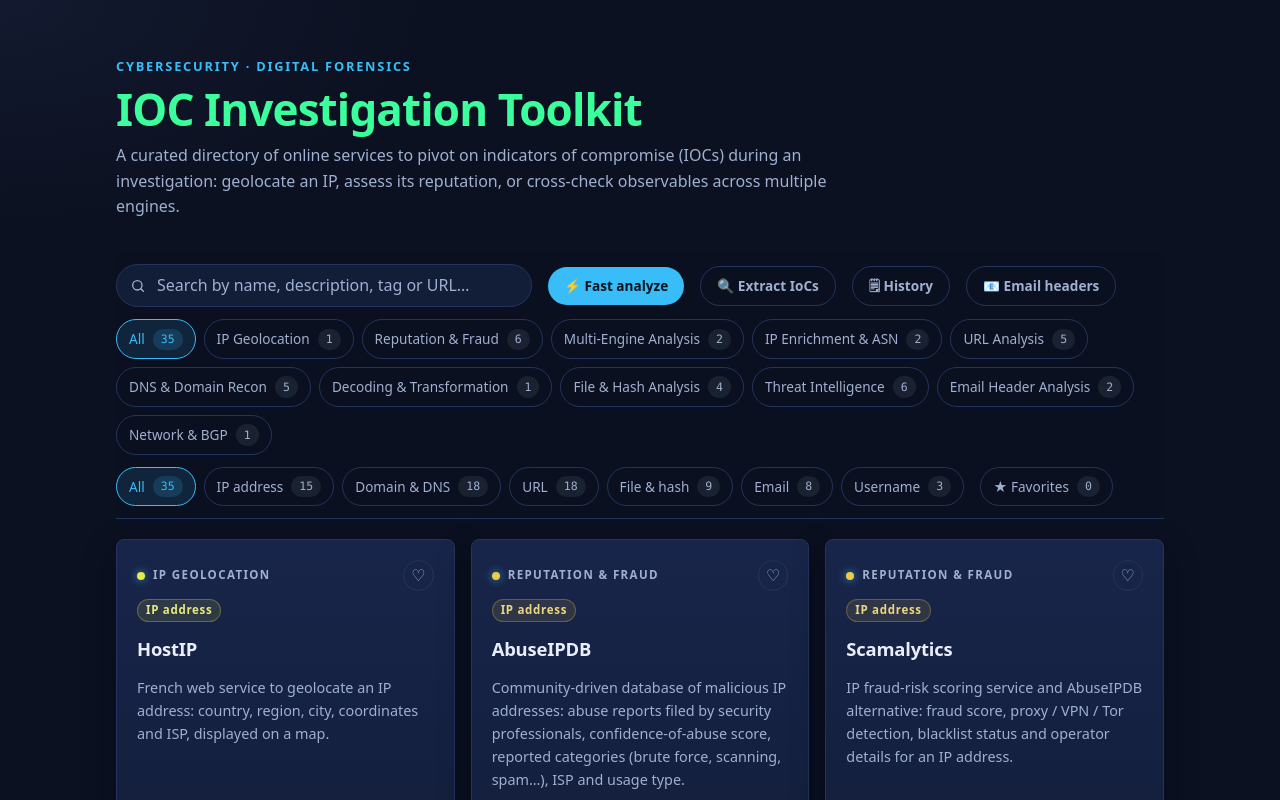
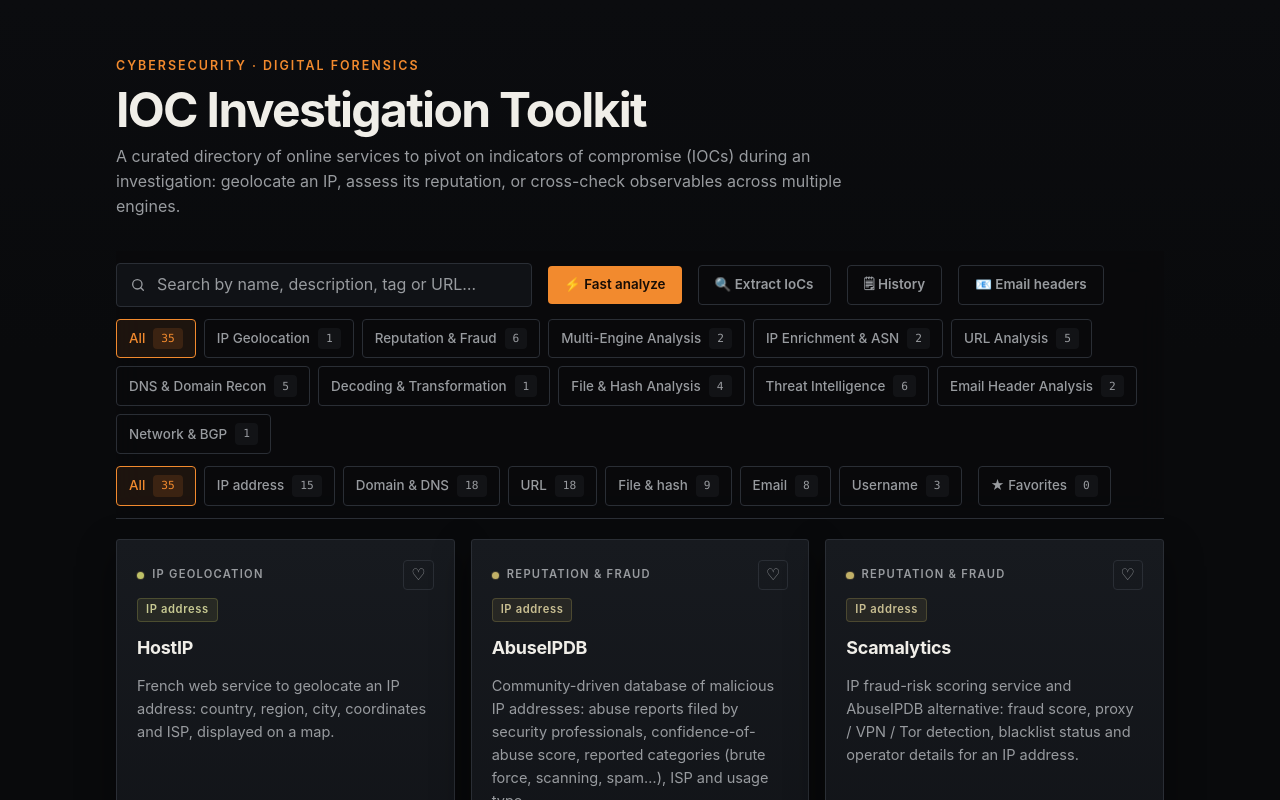
Before and after one commit to j0rdan-m/ioc-tracking-tool, a Svelte app: page / in a window 1280 px wide. Shown: the top 800 px of the page. Built offline with nearby package versions, Linux system fonts and the light colour scheme.

Commit message:
style : Update theme

```diff
--- a/src/styles/theme.css
+++ b/src/styles/theme.css
@@ -1,51 +1,48 @@
 /* ============================================================================
- * THEME — the single file to restyle the whole application.
+ * THEME — Premium Technical / Amber
  *
- * Everything the UI renders (colours, typography, corner radii, elevation,
- * spacing, dialog sizes, motion) is expressed through the custom properties
- * declared here. Components never hard-code a colour, a radius or a font size:
- * they consume these tokens, so editing a value below restyles every place it
- * is used — no component needs to be touched.
+ * Direction:
+ * - near-black graphite rather than blue SaaS navy
+ * - warm amber/copper accent rather than neon cyan
+ * - restrained elevation, almost no decorative glow
+ * - tighter, squarer geometry
+ * - status colours remain functional and distinct
+ * - category colours are deliberately desaturated
  *
- * How to use it:
- *   1. Change a *palette* value (set 1) to shift the whole look, or a
- *      *semantic* value (set 2) to retarget one role (e.g. borders only).
- *   2. Soft/translucent fills are derived with `color-mix()` from the colour
- *      they tint, so they follow automatically (an amber accent gives amber
- *      chips, amber focus rings, amber glows).
- *   3. Typography (set 3), shape (set 4), elevation (set 5), layout (set 6)
- *      and motion (set 7) are independent: changing the radius scale re-shapes
- *      every card, pill and input at once.
- *
- * The tokens are plain CSS custom properties: no build step, no preprocessor.
- * They can also be overridden at runtime (e.g. `:root` in DevTools, or a
- * media query for a light theme) without rebuilding.
+ * Components keep consuming the same tokens: this file can replace the
+ * existing theme without changing component CSS.
  * ========================================================================== */
 
 :root {
   color-scheme: dark;
 
   /* ---------------------------------------------------------------------- *
-   * 1. Palette — raw colours, no meaning attached.                          *
+   * 1. Palette — graphite + warm metal.                                     *
    * ---------------------------------------------------------------------- */
-  --palette-navy-950: #0b1120; /* page background */
-  --palette-navy-900: #121d38; /* inputs and sunken blocks */
-  --palette-navy-800: #18254a; /* raised surfaces: cards, dialogs */
-  --palette-navy-700: #24345c; /* borders */
-  --palette-ink-50: #e8eefc; /* primary text */
-  --palette-ink-400: #9fb0d0; /* secondary text */
-  --palette-slate-400: #94a3b8; /* neutral markers (dots, bars, counters) */
-  --palette-sky-400: #38bdf8; /* primary accent */
-  --palette-sky-500: #0ea5e9; /* primary accent, pressed/hover */
-  --palette-indigo-400: #818cf8; /* secondary accent, decoration only */
-  --palette-green-400: #4ade80; /* positive / observed fact */
-  --palette-jade-400: #3aff9c; /* high-tech green (hero title) */
-  --palette-red-400: #f87171; /* negative / error */
-  --palette-amber-400: #facc15; /* caution */
-  --palette-shadow: #020817; /* shadow and overlay tint */
+  --palette-navy-950: #090a0c; /* page background — carbon black */
+  --palette-navy-900: #101216; /* inputs and sunken blocks */
+  --palette-navy-800: #171a1f; /* raised surfaces: cards, dialogs */
+  --palette-navy-700: #2a2e35; /* borders */
+
+  --palette-ink-50: #f0eee8; /* warm off-white, primary text */
+  --palette-ink-400: #989b9f; /* secondary text */
+  --palette-slate-400: #777c83; /* neutral markers, counters */
+
+  /* Main product identity: clear orange / restrained copper. */
+  --palette-sky-400: #f28a2e; /* primary accent — clear technical orange */
+  --palette-sky-500: #d96c18; /* pressed / hover — deeper burnt orange */
+  --palette-indigo-400: #bd6530; /* secondary brand detail — restrained copper */
+
+  /* Functional state colours: deliberately quieter than neon. */
+  --palette-green-400: #66b58a; /* positive / observed fact */
+  --palette-jade-400: #f0a24a; /* retained token, warm orange rather than neon */
+  --palette-red-400: #cf6b67; /* negative / error */
+  --palette-amber-400: #e0a84f; /* caution */
+
+  --palette-shadow: #000000; /* shadow and overlay tint */
 
   /* ---------------------------------------------------------------------- *
-   * 2. Semantic colours — what each role means.                             *
+   * 2. Semantic colours.                                                    *
    * ---------------------------------------------------------------------- */
   --color-bg: var(--palette-navy-950);
   --color-surface: var(--palette-navy-900);
@@ -53,116 +50,133 @@
   --color-border: var(--palette-navy-700);
   --color-text: var(--palette-ink-50);
   --color-text-muted: var(--palette-ink-400);
+
   --color-accent: var(--palette-sky-400);
   --color-accent-strong: var(--palette-sky-500);
   --color-brand: var(--palette-indigo-400);
+
   --color-success: var(--palette-green-400);
   --color-danger: var(--palette-red-400);
   --color-warning: var(--palette-amber-400);
-  /* Hero <h1> colour: a neon, terminal-like green. */
-  --color-hero-title: var(--palette-jade-400);
-  /* Text/icon colour to place on a filled accent surface. */
-  --color-accent-contrast: #08131f;
 
-  /* Translucent roles: derived from the colour they tint. */
-  --color-overlay: color-mix(in srgb, var(--palette-shadow) 72%, transparent);
-  --color-surface-sunken: color-mix(in srgb, var(--palette-navy-800) 50%, transparent);
-  --color-accent-soft: color-mix(in srgb, var(--color-accent) 12%, transparent);
-  --color-accent-soft-strong: color-mix(in srgb, var(--color-accent) 16%, transparent);
-  --color-accent-veil: color-mix(in srgb, var(--color-accent) 9%, transparent);
-  --color-brand-veil: color-mix(in srgb, var(--color-brand) 7%, transparent);
-  --color-success-soft: color-mix(in srgb, var(--color-success) 14%, transparent);
-  --color-danger-soft: color-mix(in srgb, var(--color-danger) 14%, transparent);
-  --color-warning-soft: color-mix(in srgb, var(--color-warning) 14%, transparent);
-  --color-neutral-soft: color-mix(in srgb, var(--palette-slate-400) 12%, transparent);
-  --color-neutral-faint: color-mix(in srgb, var(--palette-slate-400) 10%, transparent);
-  --color-neutral-chip: color-mix(in srgb, var(--palette-slate-400) 14%, transparent);
-  --color-neutral-track: color-mix(in srgb, var(--palette-slate-400) 18%, transparent);
-  --color-neutral-marker: color-mix(in srgb, var(--palette-slate-400) 70%, transparent);
-  --color-neutral-border: color-mix(in srgb, var(--palette-slate-400) 16%, transparent);
-  --color-success-border: color-mix(in srgb, var(--color-success) 50%, transparent);
-  --color-danger-soft-weak: color-mix(in srgb, var(--color-danger) 8%, transparent);
-  --color-danger-border: color-mix(in srgb, var(--color-danger) 50%, transparent);
-  --color-danger-border-strong: color-mix(in srgb, var(--color-danger) 40%, transparent);
-  --color-border-subtle: color-mix(in srgb, var(--color-border) 60%, transparent);
+  /* Hero title stays primarily typographic, not neon. */
+  --color-hero-title: var(--palette-ink-50);
 
-  /* Page backdrop: two coloured glows over the background colour. */
+  /* Dark text/icon colour on a filled orange surface. */
+  --color-accent-contrast: #160c05;
+
+  /* Translucent roles: subtle, low-chroma and functional. */
+  --color-overlay: color-mix(in srgb, var(--palette-shadow) 78%, transparent);
+  --color-surface-sunken: color-mix(in srgb, var(--palette-navy-900) 88%, black);
+
+  --color-accent-soft: color-mix(in srgb, var(--color-accent) 9%, transparent);
+  --color-accent-soft-strong: color-mix(in srgb, var(--color-accent) 14%, transparent);
+  --color-accent-veil: color-mix(in srgb, var(--color-accent) 5%, transparent);
+  --color-brand-veil: color-mix(in srgb, var(--color-brand) 3%, transparent);
+
+  --color-success-soft: color-mix(in srgb, var(--color-success) 10%, transparent);
+  --color-danger-soft: color-mix(in srgb, var(--color-danger) 10%, transparent);
+  --color-warning-soft: color-mix(in srgb, var(--color-warning) 10%, transparent);
+
+  --color-neutral-soft: color-mix(in srgb, var(--palette-slate-400) 9%, transparent);
+  --color-neutral-faint: color-mix(in srgb, var(--palette-slate-400) 6%, transparent);
+  --color-neutral-chip: color-mix(in srgb, var(--palette-slate-400) 10%, transparent);
+  --color-neutral-track: color-mix(in srgb, var(--palette-slate-400) 14%, transparent);
+  --color-neutral-marker: color-mix(in srgb, var(--palette-slate-400) 72%, transparent);
+  --color-neutral-border: color-mix(in srgb, var(--palette-slate-400) 18%, transparent);
+
+  --color-success-border: color-mix(in srgb, var(--color-success) 38%, transparent);
+  --color-danger-soft-weak: color-mix(in srgb, var(--color-danger) 6%, transparent);
+  --color-danger-border: color-mix(in srgb, var(--color-danger) 38%, transparent);
+  --color-danger-border-strong: color-mix(in srgb, var(--color-danger) 48%, transparent);
+  --color-border-subtle: color-mix(in srgb, var(--color-border) 68%, transparent);
+
+  /*
+   * Backdrop: almost flat. A small warm reflection at the top gives the UI an
+   * identity without the two large SaaS-style coloured glows.
+   */
   --gradient-app-bg:
-    radial-gradient(60rem 30rem at 85% -10%, var(--color-accent-veil), transparent 60%),
-    radial-gradient(50rem 26rem at 0% 0%, var(--color-brand-veil), transparent 55%),
-    var(--color-bg);
-
+    radial-gradient(48rem 20rem at 52% -12%, var(--color-accent-veil), transparent 68%),
+    linear-gradient(180deg, #0b0c0f 0%, var(--color-bg) 22rem);
 
   /* ---------------------------------------------------------------------- *
-   * 3. Typography — font stacks and the type scale.                         *
+   * 3. Typography — neutral body, technical mono for data.                  *
    * ---------------------------------------------------------------------- */
   --font-body:
-    ui-sans-serif, system-ui, -apple-system, 'Segoe UI', Roboto, 'Helvetica Neue', Arial, sans-serif;
+    Inter, ui-sans-serif, system-ui, -apple-system, 'Segoe UI', Roboto, 'Helvetica Neue', Arial,
+    sans-serif;
   --font-mono:
-    ui-monospace, SFMono-Regular, 'SF Mono', Menlo, Consolas, 'Liberation Mono', monospace;
+    'IBM Plex Mono', 'Cascadia Code', ui-monospace, SFMono-Regular, 'SF Mono', Menlo, Consolas,
+    'Liberation Mono', monospace;
 
-  --font-size-2xs: 0.72rem; /* badges, meta lines */
-  --font-size-xs: 0.8rem; /* secondary labels, hints */
-  --font-size-sm: 0.85rem; /* compact body text, buttons */
-  --font-size-base: 0.9rem; /* default body text */
+  --font-size-2xs: 0.7rem; /* badges, meta lines */
+  --font-size-xs: 0.78rem; /* secondary labels, hints */
+  --font-size-sm: 0.84rem; /* compact body text, buttons */
+  --font-size-base: 0.91rem; /* default body text */
   --font-size-md: 1rem; /* emphasised body text, icon buttons */
-  --font-size-lg: 1.15rem; /* card titles */
-  --font-size-xl: 1.25rem; /* dialog titles */
-  --font-size-hero: clamp(1.9rem, 4vw, 2.75rem); /* page title */
+  --font-size-lg: 1.12rem; /* card titles */
+  --font-size-xl: 1.28rem; /* dialog titles */
+  --font-size-hero: clamp(2rem, 4vw, 3rem); /* page title */
 
   --font-weight-medium: 500;
   --font-weight-semibold: 600;
   --font-weight-bold: 700;
 
-  --line-height-body: 1.6;
-  --line-height-tight: 1.5;
-  --line-height-heading: 1.15;
+  --line-height-body: 1.58;
+  --line-height-tight: 1.42;
+  --line-height-heading: 1.08;
   --line-height-solid: 1;
 
-  --letter-spacing-tight: -0.01em;
-  --letter-spacing-tighter: -0.02em;
-  --letter-spacing-wide: 0.14em; /* uppercase eyebrows */
-  --letter-spacing-wider: 0.12em; /* uppercase card categories */
-  --letter-spacing-snug: 0.06em; /* compact uppercase labels */
+  --letter-spacing-tight: -0.015em;
+  --letter-spacing-tighter: -0.035em;
+  --letter-spacing-wide: 0.16em; /* uppercase eyebrows */
+  --letter-spacing-wider: 0.11em; /* uppercase card categories */
+  --letter-spacing-snug: 0.055em; /* compact uppercase labels */
 
   /* ---------------------------------------------------------------------- *
-   * 4. Shape — corner radii. One edit re-shapes cards, pills and inputs.    *
+   * 4. Shape — technical, compact, intentionally less rounded.              *
    * ---------------------------------------------------------------------- */
-  --radius-xs: 4px; /* inline type badges */
-  --radius-sm: 8px; /* sunken code/quote blocks */
-  --radius-md: 10px; /* inputs, buttons */
-  --radius-card: 8px; /* tool cards — half the panel/dialog radius */
-  --radius-lg: 16px; /* panels and dialogs */
-  --radius-pill: 999px; /* chips, filters, links-ish buttons */
+  --radius-xs: 2px; /* inline type badges */
+  --radius-sm: 3px; /* sunken code/quote blocks */
+  --radius-md: 4px; /* inputs, buttons */
+  --radius-card: 3px; /* tool cards */
+  --radius-lg: 6px; /* panels and dialogs */
+  --radius-pill: 4px; /* chips and filters: rectangular, not capsules */
   --radius-circle: 50%; /* status dots */
-  --border-width: 1px; /* stroke of every card, input and divider */
-  --border-width-strong: 2px; /* active tab underline / emphasised edge */
-  --card-lift: -3px; /* how far a card rises on hover */
-  --pill-padding-y: 0.1rem; /* vertical padding of chips, tags and counters */
-  --status-dot-size: 0.5rem; /* status/category markers */
-  --gauge-height: 0.4rem; /* batch progress bar */
+
+  --border-width: 1px;
+  --border-width-strong: 2px;
+  --card-lift: -1px; /* movement is deliberately restrained */
+  --pill-padding-y: 0.13rem;
+  --status-dot-size: 0.45rem;
+  --gauge-height: 0.3rem;
 
   /* ---------------------------------------------------------------------- *
-   * 5. Elevation & glows.                                                   *
+   * 5. Elevation & focus — shadow, not glow.                                *
    * ---------------------------------------------------------------------- */
-  --shadow-card: 0 12px 32px color-mix(in srgb, var(--palette-shadow) 45%, transparent);
-  --shadow-focus: 0 0 0 3px color-mix(in srgb, var(--color-accent) 18%, transparent);
-  --shadow-glow-success: 0 0 6px color-mix(in srgb, var(--color-success) 80%, transparent);
-  --shadow-glow-danger: 0 0 6px color-mix(in srgb, var(--color-danger) 80%, transparent);
-  /* Category-tinted glow: `--category-hue` is set per tool card. */
+  --shadow-card:
+    0 1px 0 color-mix(in srgb, white 4%, transparent),
+    0 14px 38px color-mix(in srgb, var(--palette-shadow) 44%, transparent);
+
+  --shadow-focus:
+    0 0 0 1px color-mix(in srgb, var(--color-accent) 72%, transparent),
+    0 0 0 4px color-mix(in srgb, var(--color-accent) 8%, transparent);
+
+  /* Status emphasis remains visible, but loses the neon bloom. */
+  --shadow-glow-success: 0 0 0 1px color-mix(in srgb, var(--color-success) 38%, transparent);
+  --shadow-glow-danger: 0 0 0 1px color-mix(in srgb, var(--color-danger) 40%, transparent);
+
+  /* Category hue is an accent edge rather than a coloured aura. */
   --shadow-glow-category:
-    0 0 8px hsl(var(--category-hue) var(--category-saturation) var(--category-lightness) / 0.8);
+    0 0 0 1px hsl(var(--category-hue) var(--category-saturation) var(--category-lightness) / 0.2);
 
-  /* Disabled/loading affordances. */
-  --opacity-disabled: 0.55;
-  --opacity-dim: 0.6;
-  --opacity-pulse-min: 0.35;
+  --opacity-disabled: 0.48;
+  --opacity-dim: 0.58;
+  --opacity-pulse-min: 0.45;
 
   /* ---------------------------------------------------------------------- *
-   * 6. Layout — spacing scale, page and dialog geometry, stacking.          *
+   * 6. Layout — preserve current geometry and information density.           *
    * ---------------------------------------------------------------------- */
-  /* Spacing ladder, in 0.25rem (4px) steps up to 1rem then 0.5rem steps.
-     Padding/margin/gap declarations use these tokens only. */
   --space-1: 0.25rem;
   --space-2: 0.5rem;
   --space-3: 0.75rem;
@@ -175,9 +189,9 @@
   --space-10: 3.5rem;
 
   --app-max-width: 68rem;
-  --modal-width-sm: 40rem; /* Fast analyze, Extract IoCs */
-  --modal-width-md: 52rem; /* Investigation history */
-  --modal-width-lg: 58rem; /* Email headers */
+  --modal-width-sm: 40rem;
+  --modal-width-md: 52rem;
+  --modal-width-lg: 58rem;
   --modal-width: var(--modal-width-sm);
   --modal-padding: var(--space-6);
   --modal-gap: 1rem;
@@ -187,27 +201,33 @@
   --z-modal: 50;
   --z-modal-content: 1;
 
-  --blur-backdrop: blur(4px);
-  --blur-header: blur(12px);
-  --header-veil: color-mix(in srgb, var(--color-bg) 85%, transparent);
+  --blur-backdrop: blur(3px);
+  --blur-header: blur(14px);
+  --header-veil: color-mix(in srgb, var(--color-bg) 78%, transparent);
 
   /* ---------------------------------------------------------------------- *
-   * 7. Motion — durations, easing and the composed transitions.             *
+   * 7. Motion — short and precise.                                          *
    * ---------------------------------------------------------------------- */
-  --duration-fast: 0.15s;
-  --duration-slow: 0.2s;
-  --ease-standard: ease;
+  --duration-fast: 0.12s;
+  --duration-slow: 0.16s;
+  --ease-standard: cubic-bezier(0.2, 0.8, 0.2, 1);
+
   --transition-colors:
     color var(--duration-fast) var(--ease-standard),
     border-color var(--duration-fast) var(--ease-standard),
     background-color var(--duration-fast) var(--ease-standard);
+
   --transition-field:
     border-color var(--duration-fast) var(--ease-standard),
     box-shadow var(--duration-fast) var(--ease-standard);
+
   --transition-lift:
     transform var(--duration-slow) var(--ease-standard),
-    border-color var(--duration-slow) var(--ease-standard);
+    border-color var(--duration-slow) var(--ease-standard),
+    box-shadow var(--duration-slow) var(--ease-standard);
+
   --transition-width: width var(--duration-slow) var(--ease-standard);
+
   --transition-tap:
     color var(--duration-fast) var(--ease-standard),
     border-color var(--duration-fast) var(--ease-standard),
@@ -215,13 +235,12 @@
     transform var(--duration-fast) var(--ease-standard);
 
   /* ---------------------------------------------------------------------- *
-   * 8. Category hues — strength of the decorative category colours.         *
-   *    The hue itself is supplied per card; these control its vividness.    *
+   * 8. Category hues — quieter so content wins over decoration.             *
    * ---------------------------------------------------------------------- */
-  --category-saturation: 80%;
-  --category-lightness: 60%;
-  --category-saturation-soft: 70%;
-  --category-lightness-soft: 55%;
-  --category-lightness-text: 72%;
-  --category-hue: 200; /* fallback for a card that sets no hue */
+  --category-saturation: 42%;
+  --category-lightness: 58%;
+  --category-saturation-soft: 34%;
+  --category-lightness-soft: 48%;
+  --category-lightness-text: 68%;
+  --category-hue: 38; /* warm amber fallback */
 }
```
